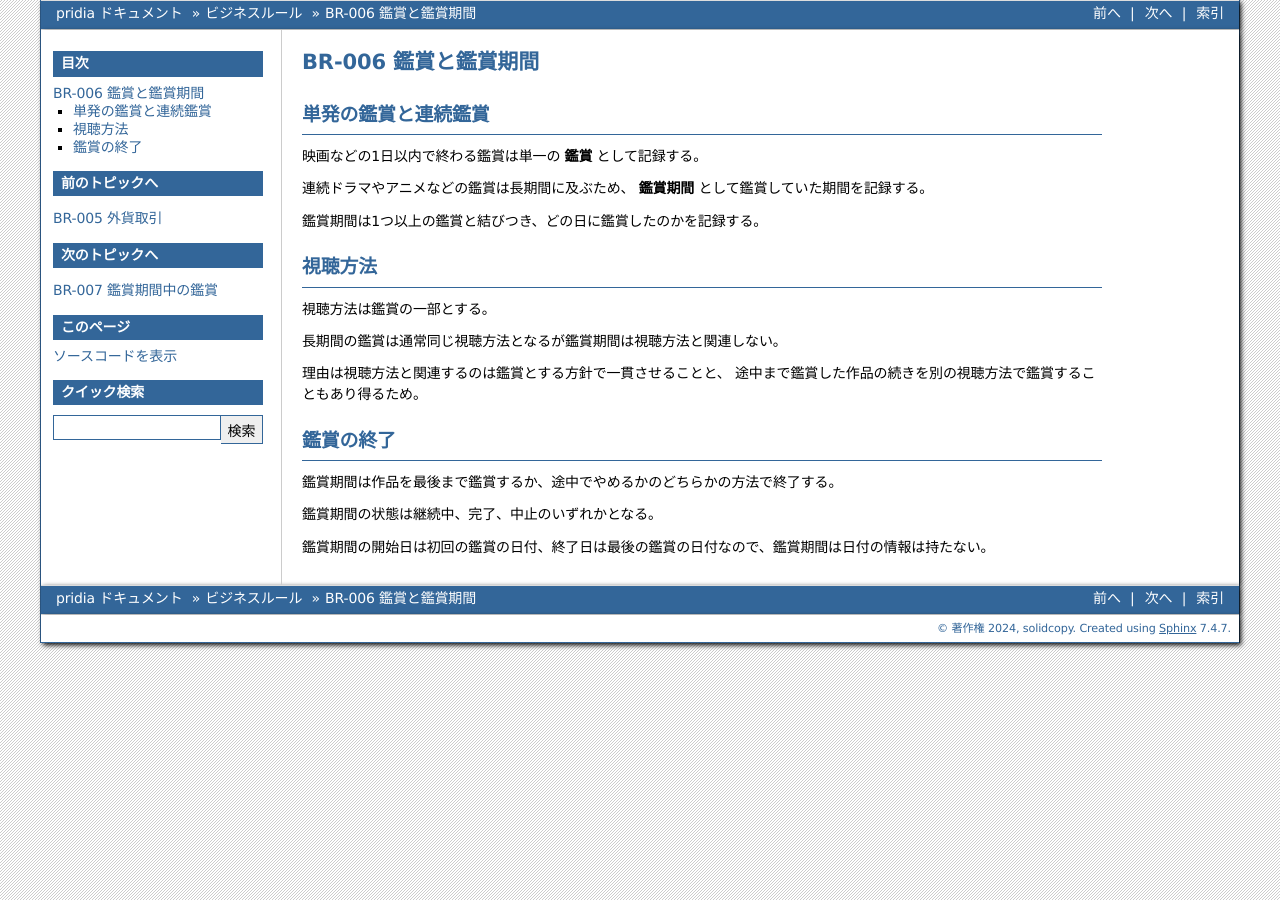
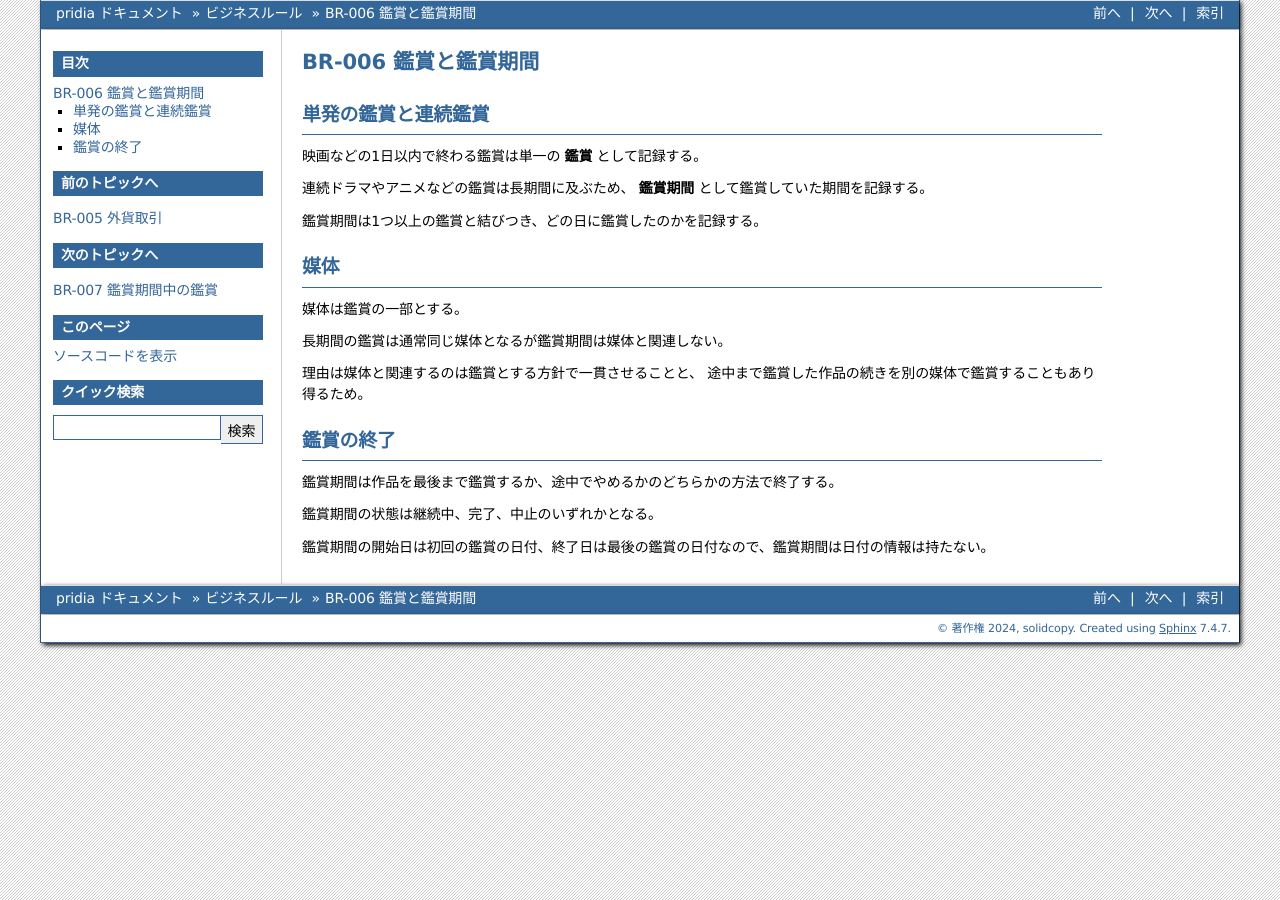
Before and after one commit to solidcopy/pridia, a Sphinx documentation site: the page built from doc/source/business_rule/006_appreciation.rst, in a window 1280 px wide. Built offline with Sphinx 7.4.7, drawn with Linux system fonts in a browser that asks for light colours.

Commit message:
#717 小説もあるので視聴方法を媒体に改称。

```diff
--- a/doc/source/business_rule/006_appreciation.rst
+++ b/doc/source/business_rule/006_appreciation.rst
@@ -15,15 +15,15 @@ BR-006 鑑賞と鑑賞期間
 鑑賞期間は1つ以上の鑑賞と結びつき、どの日に鑑賞したのかを記録する。
 
 ========
-視聴方法
+媒体
 ========
 
-視聴方法は鑑賞の一部とする。
+媒体は鑑賞の一部とする。
 
-長期間の鑑賞は通常同じ視聴方法となるが鑑賞期間は視聴方法と関連しない。
+長期間の鑑賞は通常同じ媒体となるが鑑賞期間は媒体と関連しない。
 
-理由は視聴方法と関連するのは鑑賞とする方針で一貫させることと、
-途中まで鑑賞した作品の続きを別の視聴方法で鑑賞することもあり得るため。
+理由は媒体と関連するのは鑑賞とする方針で一貫させることと、
+途中まで鑑賞した作品の続きを別の媒体で鑑賞することもあり得るため。
 
 ==========
 鑑賞の終了
--- a/doc/source/business_rule/007_one_of_appreciations.rst
+++ b/doc/source/business_rule/007_one_of_appreciations.rst
@@ -8,6 +8,6 @@ BR-007 鑑賞期間中の鑑賞
 鑑賞の追加
 ====================
 
-鑑賞期間に属する鑑賞は容易に記録できるように、日付は当日、視聴方法は前回と同じという内容になる。
+鑑賞期間に属する鑑賞は容易に記録できるように、日付は当日、媒体は前回と同じという内容になる。
 
 これを変更したい場合は鑑賞の訂正を行う。
```
Also changed, not shown: doc/source/entity/index.rst (+8 -8 lines).
